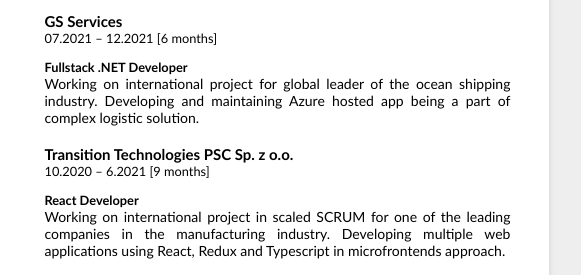
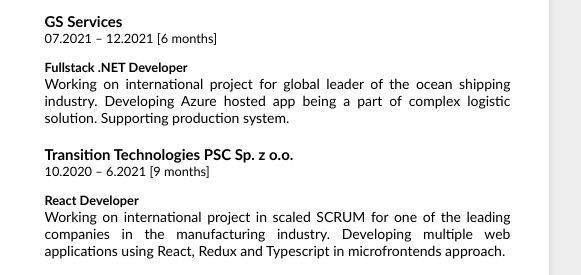
Before and after one commit to pzagorowicz/resume, a plain HTML site: page index.html in a window 1280 px wide. Shown: the part 353-628 px from the top of the page, 488-1069 px from the left. Drawn offline with Linux system fonts and the light colour scheme.

Commit message:
Updated GS Services position description

```diff
--- a/index.html
+++ b/index.html
@@ -115,8 +115,9 @@
                 <h4>Fullstack .NET Developer</h4>
                 <p class="description">
                   Working on international project for global leader of the
-                  ocean shipping industry. Developing and maintaining Azure
-                  hosted app being a part of complex logistic solution.
+                  ocean shipping industry. Developing Azure hosted app being a
+                  part of complex logistic solution. Supporting production
+                  system.
                 </p>
               </div>
             </div>
```
